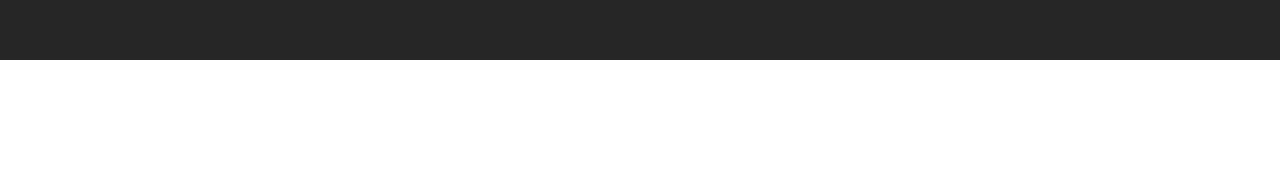
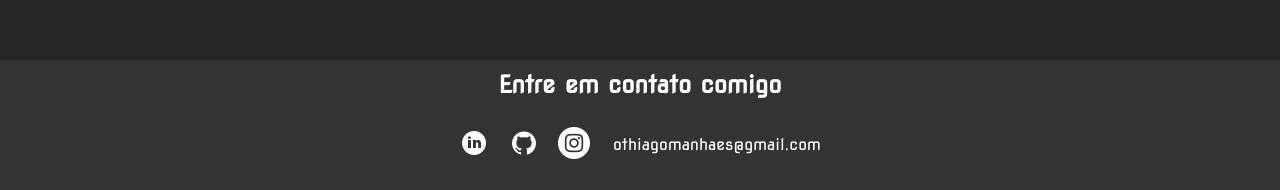
Before and after one commit to othiagomanhaes/meu-portfolio, a React (Create React App) app: page /meu-portfolio/projects in a window 1280 px wide. Shown: the part 749-939 px from the top of the page. Before the commit the page ends 809 px from the top, so only its background shows below. Built offline with nearby package versions, Linux system fonts and the light colour scheme; a web font is replaced by a local one.

Commit message:
Páginas com footer.

```diff
--- a/src/App.js
+++ b/src/App.js
@@ -1,7 +1,7 @@
-import AboutMe from './components/AboutMe';
+import AboutPage from './Pages/AboutPage';
 import { Route, Switch, Link } from 'react-router-dom';
-import Skills from './components/Skills';
-import Projects from './components/Projects';
+import SkillsPage from './Pages/SkillsPage';
+import ProjectsPage from './Pages/ProjectsPage';
 import MainPage from './Pages/MainPage';
 import TrunfoDC from './Pages/TrunfoDC';
 import './App.css';
@@ -48,9 +48,9 @@ function App() {
       </section>
       <Switch>
         <Route exact path="/meu-portfolio" component={ MainPage }/>
-        <Route path="/meu-portfolio/abouteMe" component={ AboutMe } />
-        <Route path="/meu-portfolio/skills" component={ Skills }/>
-        <Route path="/meu-portfolio/projects" component={ Projects }/>
+        <Route path="/meu-portfolio/abouteMe" component={ AboutPage } />
+        <Route path="/meu-portfolio/skills" component={ SkillsPage }/>
+        <Route path="/meu-portfolio/projects" component={ ProjectsPage }/>
         <Route path="/projects/trunfo-herois-dc" component={ TrunfoDC }/>
       </Switch>
     </div>
--- /dev/null
+++ b/src/Pages/AboutPage.jsx
@@ -0,0 +1,13 @@
+import AboutMe from "../components/AboutMe"
+import Footer from "../components/Footer"
+
+function AboutPage () {
+  return (
+    <>
+      <AboutMe />
+      <Footer />
+    </>
+  )
+}
+
+export default AboutPage;
--- /dev/null
+++ b/src/Pages/ProjectsPage.jsx
@@ -0,0 +1,13 @@
+import Projects from "../components/Projects";
+import Footer from "../components/Footer";
+
+function ProjectsPage () {
+  return (
+		<>
+		  <Projects />
+			<Footer />
+		</>
+	)
+}
+
+export default ProjectsPage;
--- /dev/null
+++ b/src/Pages/SkillsPage.jsx
@@ -0,0 +1,13 @@
+import Skills from "../components/Skills";
+import Footer from "../components/Footer";
+
+function SkillsPage () {
+  return (
+    <>
+      <Skills />
+      <Footer />
+    </>
+  )
+}
+
+export default SkillsPage;
--- a/src/styles/Header.css
+++ b/src/styles/Header.css
@@ -122,7 +122,7 @@ font-family: 'Quicksand', sans-serif; */
   }
 }
 
-@media screen and (min-width: 300px) and (max-width: 375px) {
+@media screen and (min-width: 281px) and (max-width: 375px) {
   #section-2-header {
     display: flex;
     flex-direction: column;
```
